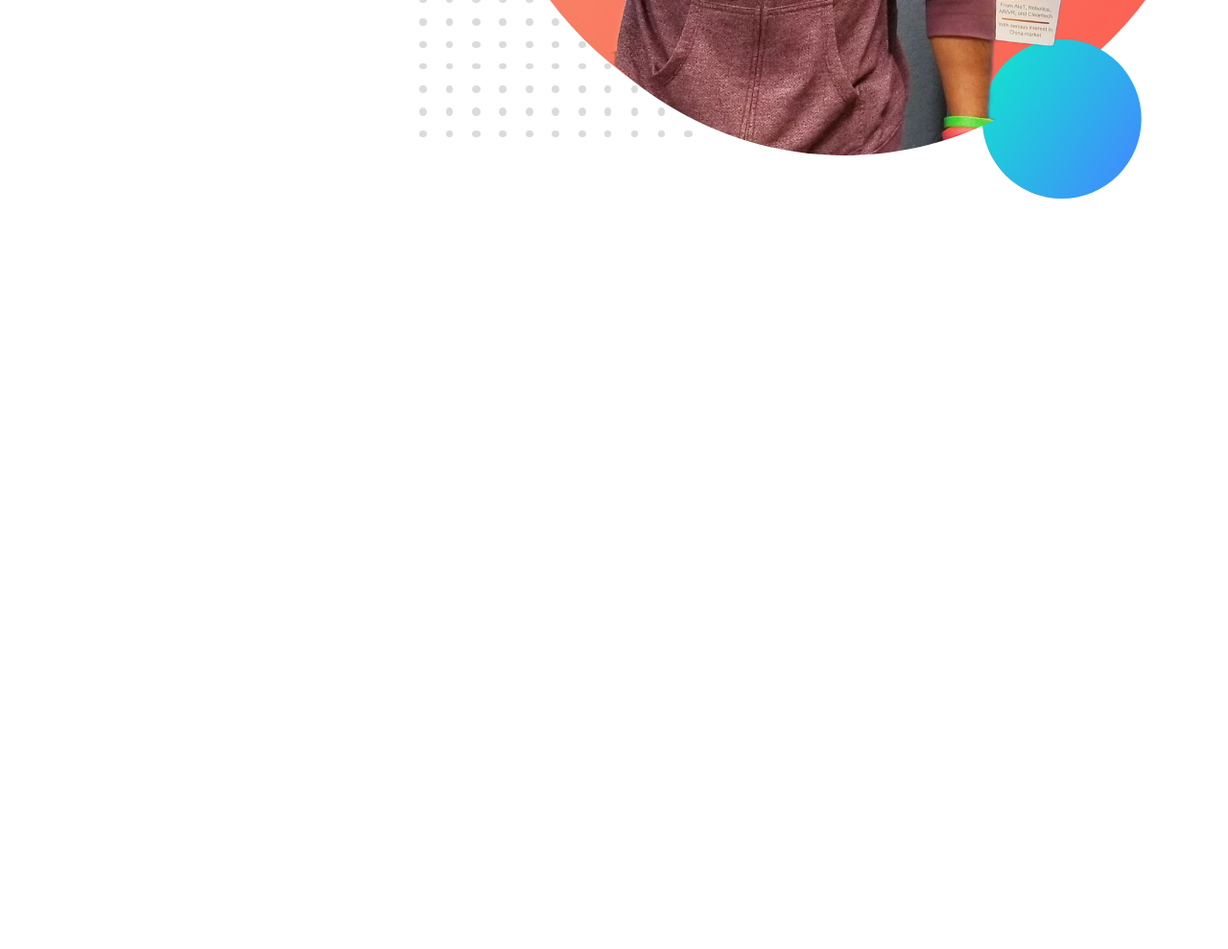
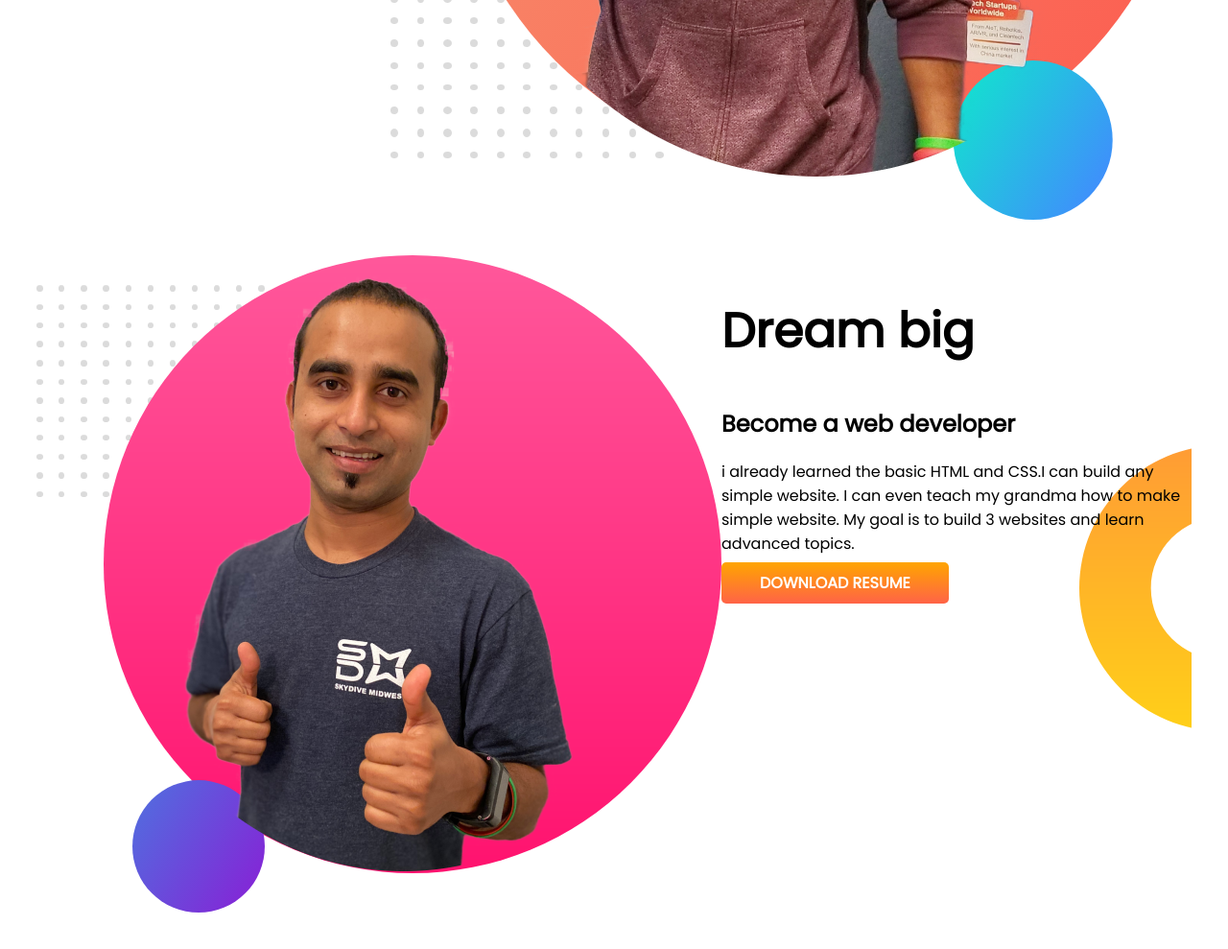
Before and after one commit to Nafisa-Muntaha7/developer-portfolio, a plain HTML site: page index.html in a window 1280 px wide. Shown: the part 630-1619 px from the top of the page at 96% size. Before the commit the page ends 852 px from the top, so only its background shows below. Drawn offline with Linux system fonts and the light colour scheme.

Commit message:
dream big

```diff
--- a/index.html
+++ b/index.html
@@ -29,6 +29,19 @@
             <img src="images/jhankar.png" alt="">
         </div>
     </section>
+    <section class="dream-big">
+        <div class="half-width">
+            <img src="images/jhankar2.png" alt="">
+        </div>
+        <div class="half-width">
+            <h1>Dream big</h1>
+            <h2>Become a web developer</h2>
+            <p>i already learned the basic HTML and CSS.I can build any simple website. I can even teach my grandma how
+                to make simple website. My goal is to build 3 websites and learn advanced topics.
+            </p>
+            <a class="link-button" target="_blank href="">DOWNLOAD RESUME</a>
+        </div>
+    </section>
 
 </body>
 
--- a/style.css
+++ b/style.css
@@ -9,9 +9,10 @@ h1{
 }
 section{
     display: flex;
+    margin: 30px;
 }
 half-width{
-    width: 50%;
+    width: 30%;
     padding-left:1opx;
 }
 Half-width img{
@@ -29,3 +30,8 @@ Half-width img{
     background-image:url(images/top-banner.png);
     background-repeat: no-repeat;
 }
+.dream-big{
+    background-image: url(images/dream-bg.png);
+    background-repeat: no-repeat;
+    background-position: right;
+}
```
